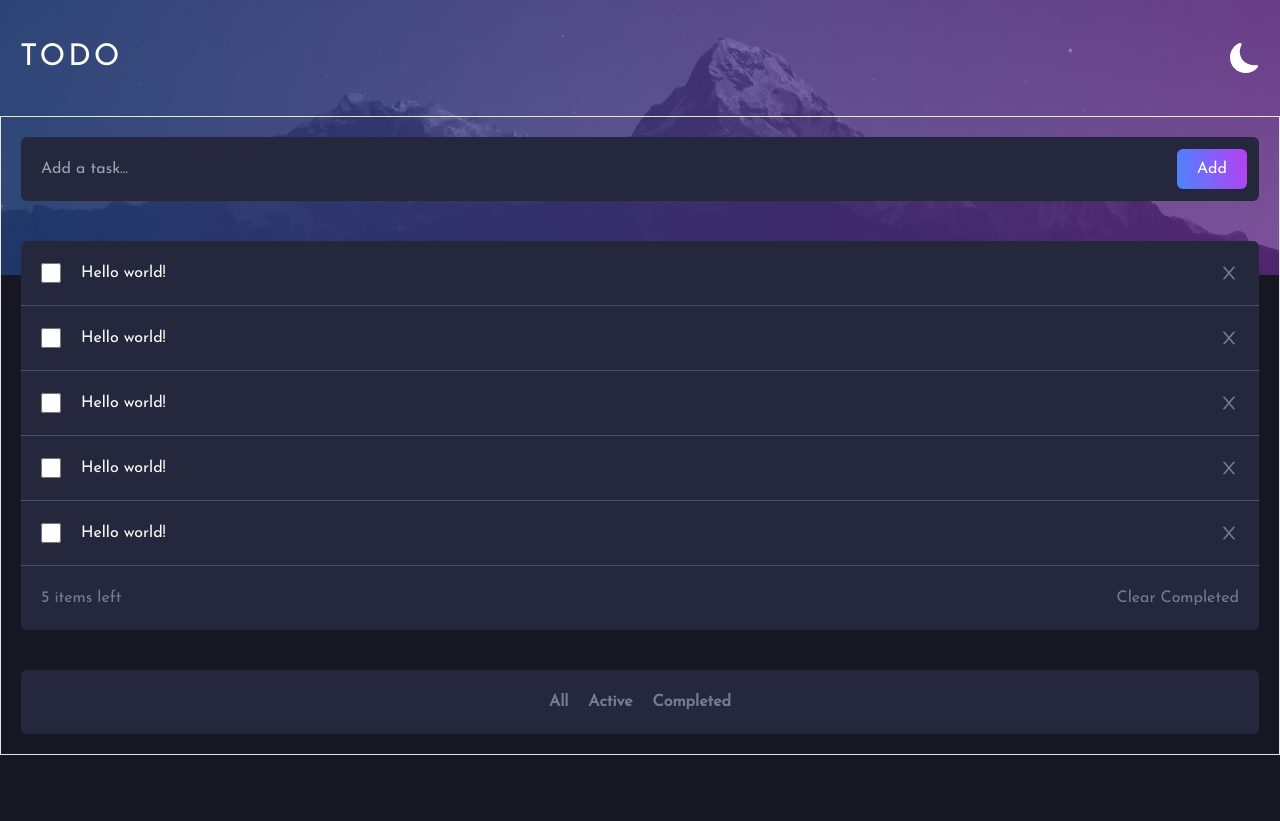
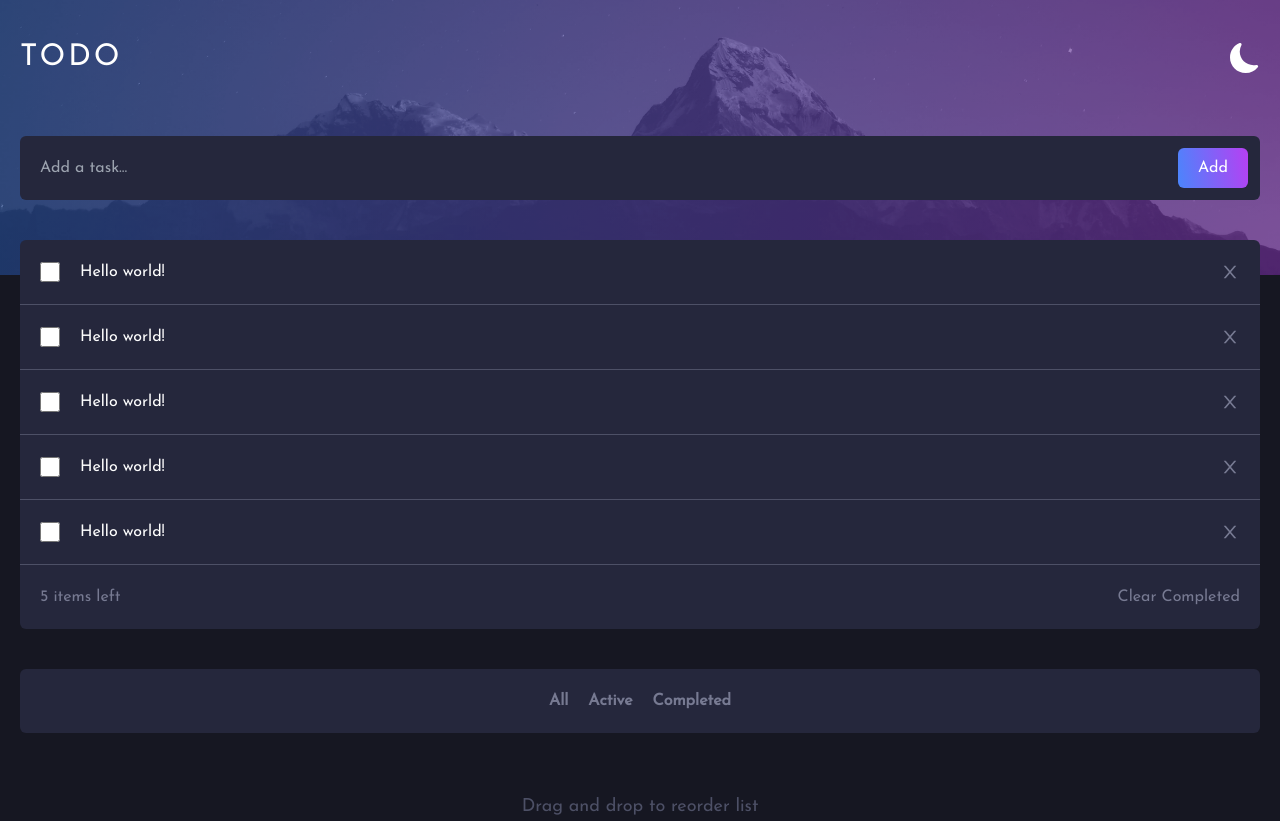
Before and after one commit to QuarksNP/To-Do-App, a React (Vite) app: page / in a window 1280 px wide. Before the commit the page ends 800 px from the top, so only its background shows below. Built offline with nearby package versions, Linux system fonts and the light colour scheme.

Commit message:
implementing footer

```diff
--- a/src/App.jsx
+++ b/src/App.jsx
@@ -1,6 +1,7 @@
 import Background from "./components/Background/Background"
 import Header from "./components/Header/Header"
 import TodoList from "./components/TodoList/TodoList"
+import Footer from "./components/Footer/Footer"
 
 function App() {
 
@@ -9,6 +10,7 @@ function App() {
       <Background />
       <Header />
       <TodoList />
+      <Footer />
     </main>
   )
 }
--- /dev/null
+++ b/src/components/Footer/Footer.jsx
@@ -0,0 +1,9 @@
+import styles from './Footer.module.css'
+
+export default function Footer(){
+    return (
+        <footer className={styles.footer}>
+            <h2>Drag and drop to reorder list</h2>
+        </footer>
+    )
+}
--- /dev/null
+++ b/src/components/Footer/Footer.module.css
@@ -0,0 +1,8 @@
+.footer{
+    @apply
+    text-VeryDarkGrayishBlue
+    flex
+    justify-center
+    mt-10
+    text-lg
+}
--- a/src/components/TodoList/TodoList.module.css
+++ b/src/components/TodoList/TodoList.module.css
@@ -5,7 +5,6 @@
     flex
     flex-col
     gap-10
-    border
 }
 .createTodoContainer{
     @apply
```
